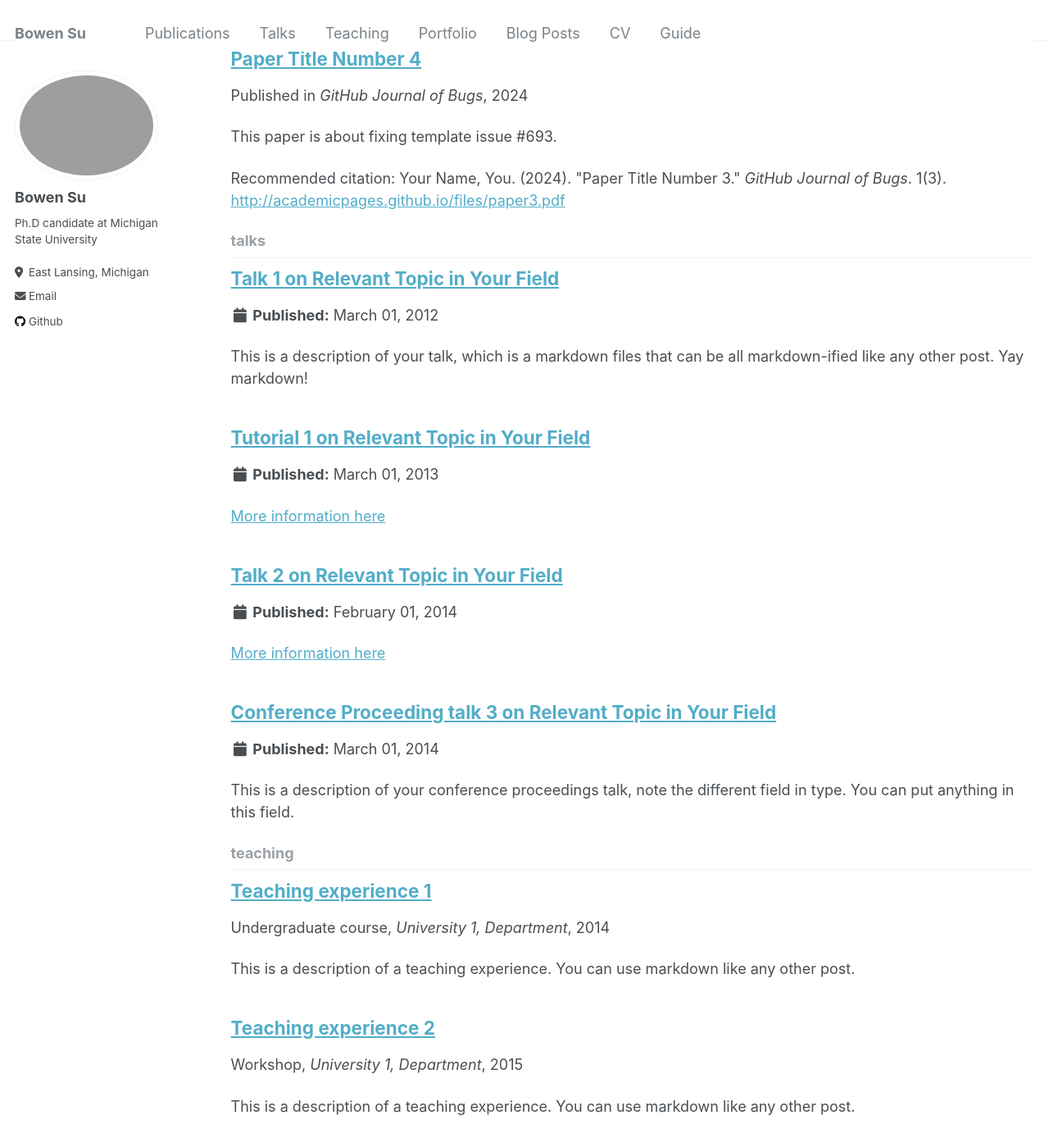
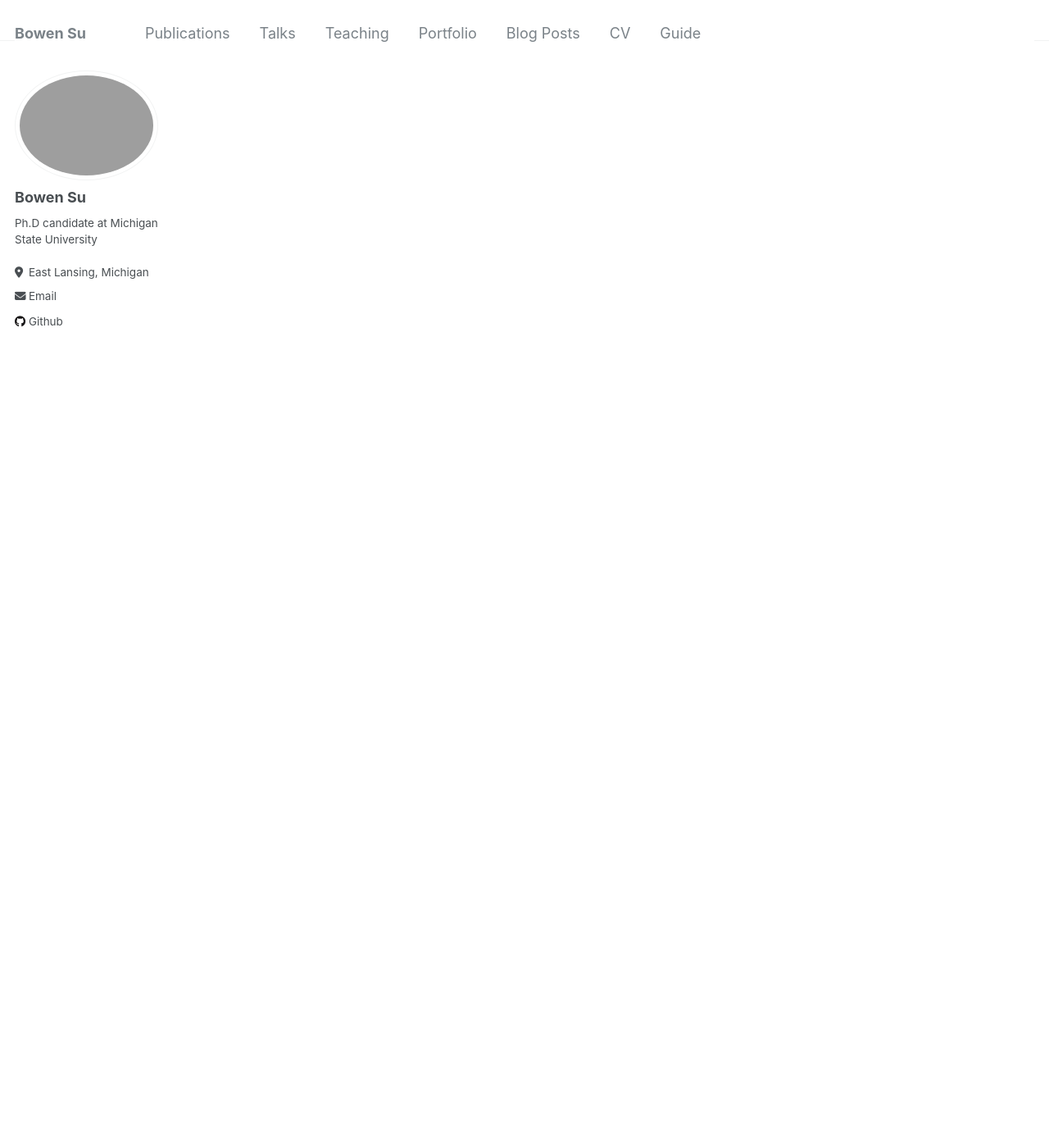
Before and after one commit to bowensu123/bowensu123.github.io, a Jekyll site: the page built from _pages/collection-archive.html, in a window 1280 px wide and 1400 px high, scrolled down 1817 px. Shown: the whole window at 82% size. Built offline with Jekyll 4.4.1, drawn with Linux system fonts in a browser that asks for light colours; part of the change alters nothing that is shown; some of the changed text lies outside the part shown.

Commit message:
Update _config.yml

```diff
--- a/_config.yml
+++ b/_config.yml
@@ -14,7 +14,7 @@ description              : &description "personal description"
 url                      : https://mingyan08.github.io # the base hostname & protocol for your site e.g. "https://mmistakes.github.io"
 baseurl                  : "" # the subpath of your site, e.g. "/blog"
 repository               : "bowensu123/bowensu123.github.io"
-teaser                   : "xxx.JPG"
+teaser                   : #"xxx.JPG"
 breadcrumbs              : false # true, false (default)
 words_per_minute         : 160
 future                   : true
@@ -175,18 +175,18 @@ kramdown:
 
 # Collections
 collections:
-  teaching:
-    output: true
-    permalink: /:collection/:path/
+  #teaching:
+  #  output: true
+  #  permalink: /:collection/:path/
   publications:
     output: true
     permalink: /:collection/:path/
-  portfolio:
-    output: true
-    permalink: /:collection/:path/
-  talks:
-    output: true
-    permalink: /:collection/:path/
+  #portfolio:
+  #  output: true
+  #  permalink: /:collection/:path/
+  #talks:
+  #  output: true
+  #  permalink: /:collection/:path/
 
 
 # Defaults
@@ -210,14 +210,14 @@ defaults:
       layout: single
       author_profile: true
   # _teaching
-  - scope:
-      path: ""
-      type: teaching
-    values:
-      layout: single
-      author_profile: true
-      share: true
-      comments: true
+  #- scope:
+  #    path: ""
+  #    type: teaching
+  #  values:
+  #    layout: single
+  #    author_profile: true
+  #    share: true
+  #    comments: true
   # _publications
   - scope:
       path: ""
@@ -228,22 +228,22 @@ defaults:
       share: true
       comments: true
   # _portfolio
-  - scope:
-      path: ""
-      type: portfolio
-    values:
-      layout: single
-      author_profile: true
-      share: true
-      comment: true
+  #- scope:
+  #    path: ""
+  #    type: portfolio
+  #  values:
+  #    layout: single
+  #    author_profile: true
+  #    share: true
+  #    comment: true
   # _talks
-  - scope:
-      path: ""
-      type: talks
-    values:
-      layout: talk
-      author_profile: true
-      share: true
+  #- scope:
+  #    path: ""
+  #    type: talks
+  #  values:
+  #    layout: talk
+  #    author_profile: true
+  #    share: true
 
 # Sass/SCSS
 sass:
```
